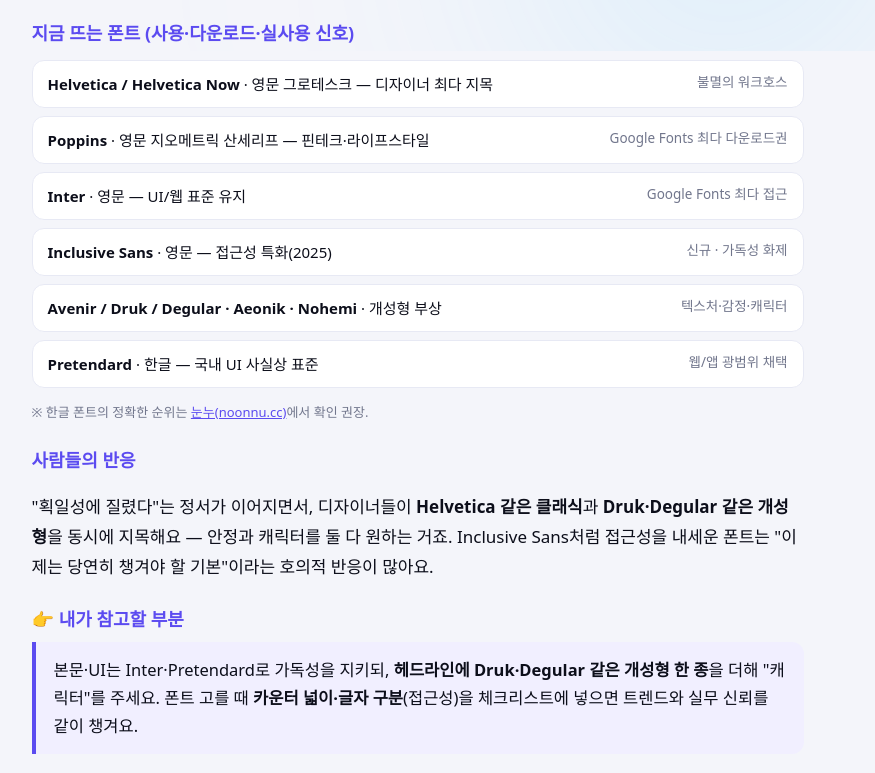
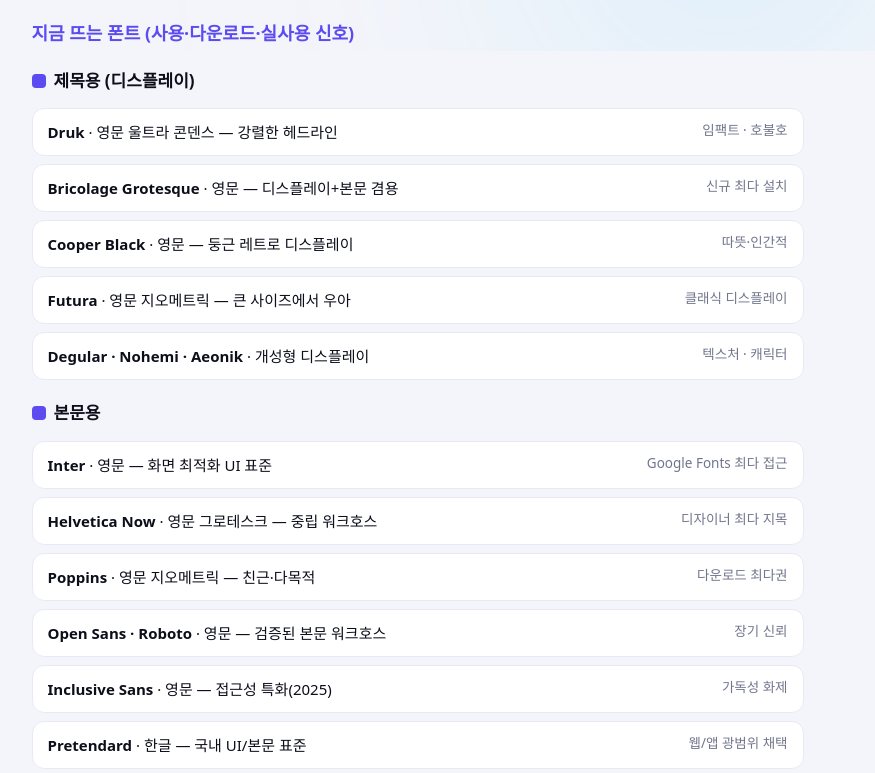
Before and after one commit to sumin-hiz/design-trend-report, a plain HTML site: page issues/2026-06-22.html in a window 1280 px wide. Shown: the part 749-1522 px from the top of the page, without its empty margins (387-1262 px from the left). Drawn offline with nearby package versions, Linux system fonts and the light colour scheme; a web font is replaced by a local one.

Commit message:
feat: 타이포그래피 폰트를 제목용/본문용으로 분리

```diff
--- a/assets/style.css
+++ b/assets/style.css
@@ -183,6 +183,9 @@
 .img-credit a:hover { color: var(--accent); }
 .takeaway { background: #f1efff; border-left: 4px solid var(--accent); padding: 14px 18px; border-radius: 0 12px 12px 0; }
 .font-list { display: grid; gap: 8px; margin: 12px 0; }
+.fgroup { font-weight: 800; font-size: 14px; color: var(--ink); margin: 18px 0 8px; display: flex; align-items: center; gap: 8px; }
+.fgroup::before { content: ""; width: 14px; height: 14px; border-radius: 4px; background: var(--accent); flex: none; }
+.fgroup:first-child { margin-top: 4px; }
 .font-item { display: flex; justify-content: space-between; gap: 12px; padding: 11px 15px; background: var(--card); border: 1px solid var(--line); border-radius: 12px; font-size: 14px; }
 .font-item .meta { color: var(--muted); font-size: 13px; white-space: nowrap; }
 .source-link { font-size: 13px; color: var(--accent); }
--- a/issues/2026-06-22.html
+++ b/issues/2026-06-22.html
@@ -36,13 +36,24 @@
 
     <div class="block">
       <span class="block-label">지금 뜨는 폰트 (사용·다운로드·실사용 신호)</span>
+
+      <p class="fgroup">제목용 (디스플레이)</p>
       <div class="font-list">
-        <div class="font-item"><span><strong>Helvetica / Helvetica Now</strong> · 영문 그로테스크 — 디자이너 최다 지목</span><span class="meta">불멸의 워크호스</span></div>
-        <div class="font-item"><span><strong>Poppins</strong> · 영문 지오메트릭 산세리프 — 핀테크·라이프스타일</span><span class="meta">Google Fonts 최다 다운로드권</span></div>
-        <div class="font-item"><span><strong>Inter</strong> · 영문 — UI/웹 표준 유지</span><span class="meta">Google Fonts 최다 접근</span></div>
-        <div class="font-item"><span><strong>Inclusive Sans</strong> · 영문 — 접근성 특화(2025)</span><span class="meta">신규 · 가독성 화제</span></div>
-        <div class="font-item"><span><strong>Avenir / Druk / Degular · Aeonik · Nohemi</strong> · 개성형 부상</span><span class="meta">텍스처·감정·캐릭터</span></div>
-        <div class="font-item"><span><strong>Pretendard</strong> · 한글 — 국내 UI 사실상 표준</span><span class="meta">웹/앱 광범위 채택</span></div>
+        <div class="font-item"><span><strong>Druk</strong> · 영문 울트라 콘덴스 — 강렬한 헤드라인</span><span class="meta">임팩트 · 호불호</span></div>
+        <div class="font-item"><span><strong>Bricolage Grotesque</strong> · 영문 — 디스플레이+본문 겸용</span><span class="meta">신규 최다 설치</span></div>
+        <div class="font-item"><span><strong>Cooper Black</strong> · 영문 — 둥근 레트로 디스플레이</span><span class="meta">따뜻·인간적</span></div>
+        <div class="font-item"><span><strong>Futura</strong> · 영문 지오메트릭 — 큰 사이즈에서 우아</span><span class="meta">클래식 디스플레이</span></div>
+        <div class="font-item"><span><strong>Degular · Nohemi · Aeonik</strong> · 개성형 디스플레이</span><span class="meta">텍스처 · 캐릭터</span></div>
+      </div>
+
+      <p class="fgroup">본문용</p>
+      <div class="font-list">
+        <div class="font-item"><span><strong>Inter</strong> · 영문 — 화면 최적화 UI 표준</span><span class="meta">Google Fonts 최다 접근</span></div>
+        <div class="font-item"><span><strong>Helvetica Now</strong> · 영문 그로테스크 — 중립 워크호스</span><span class="meta">디자이너 최다 지목</span></div>
+        <div class="font-item"><span><strong>Poppins</strong> · 영문 지오메트릭 — 친근·다목적</span><span class="meta">다운로드 최다권</span></div>
+        <div class="font-item"><span><strong>Open Sans · Roboto</strong> · 영문 — 검증된 본문 워크호스</span><span class="meta">장기 신뢰</span></div>
+        <div class="font-item"><span><strong>Inclusive Sans</strong> · 영문 — 접근성 특화(2025)</span><span class="meta">가독성 화제</span></div>
+        <div class="font-item"><span><strong>Pretendard</strong> · 한글 — 국내 UI/본문 표준</span><span class="meta">웹/앱 광범위 채택</span></div>
       </div>
       <p style="color:var(--muted);font-size:13px">※ 한글 폰트의 정확한 순위는 <a class="source-link" href="https://noonnu.cc" target="_blank">눈누(noonnu.cc)</a>에서 확인 권장.</p>
     </div>
```
Also changed, not shown: 1 other file.
